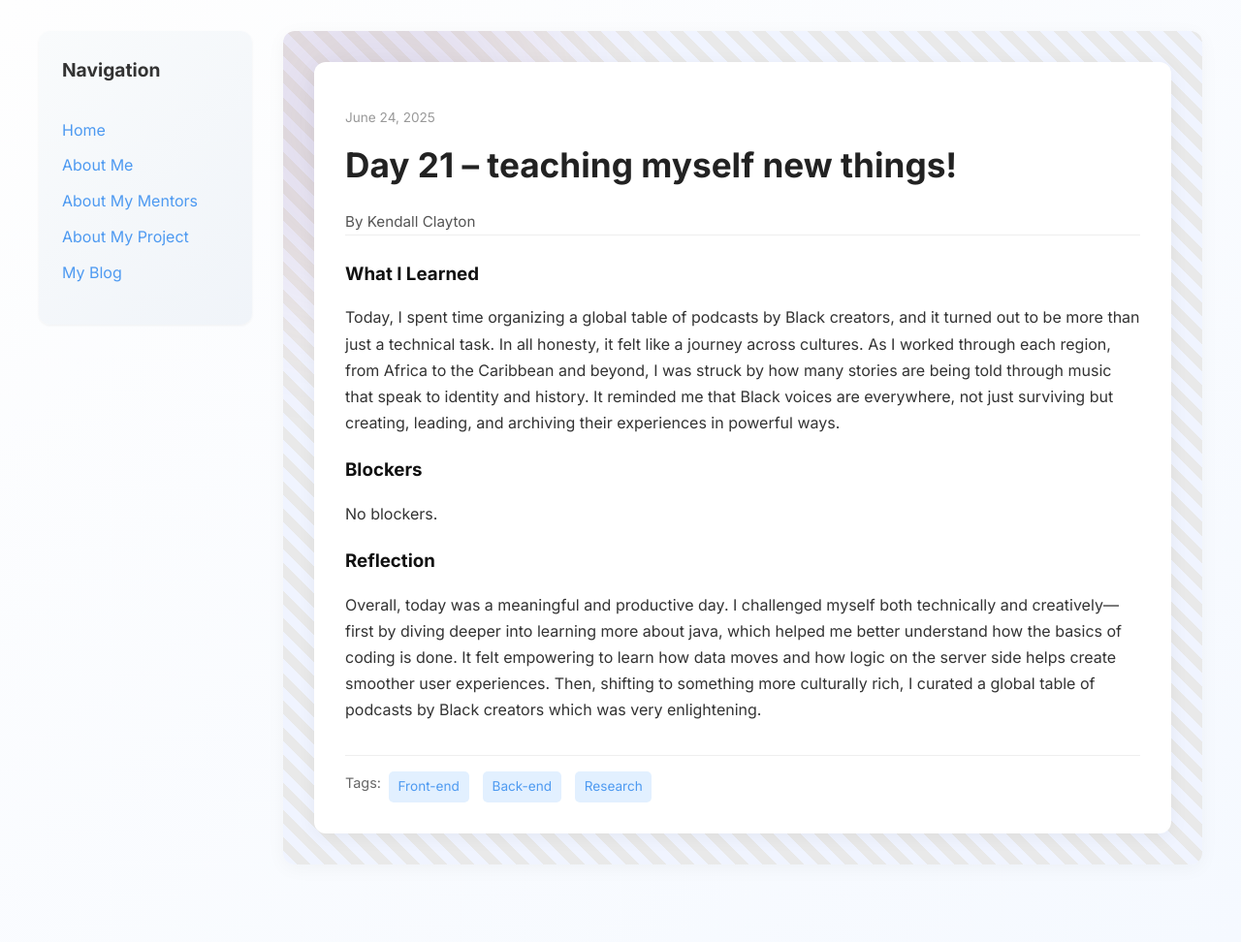
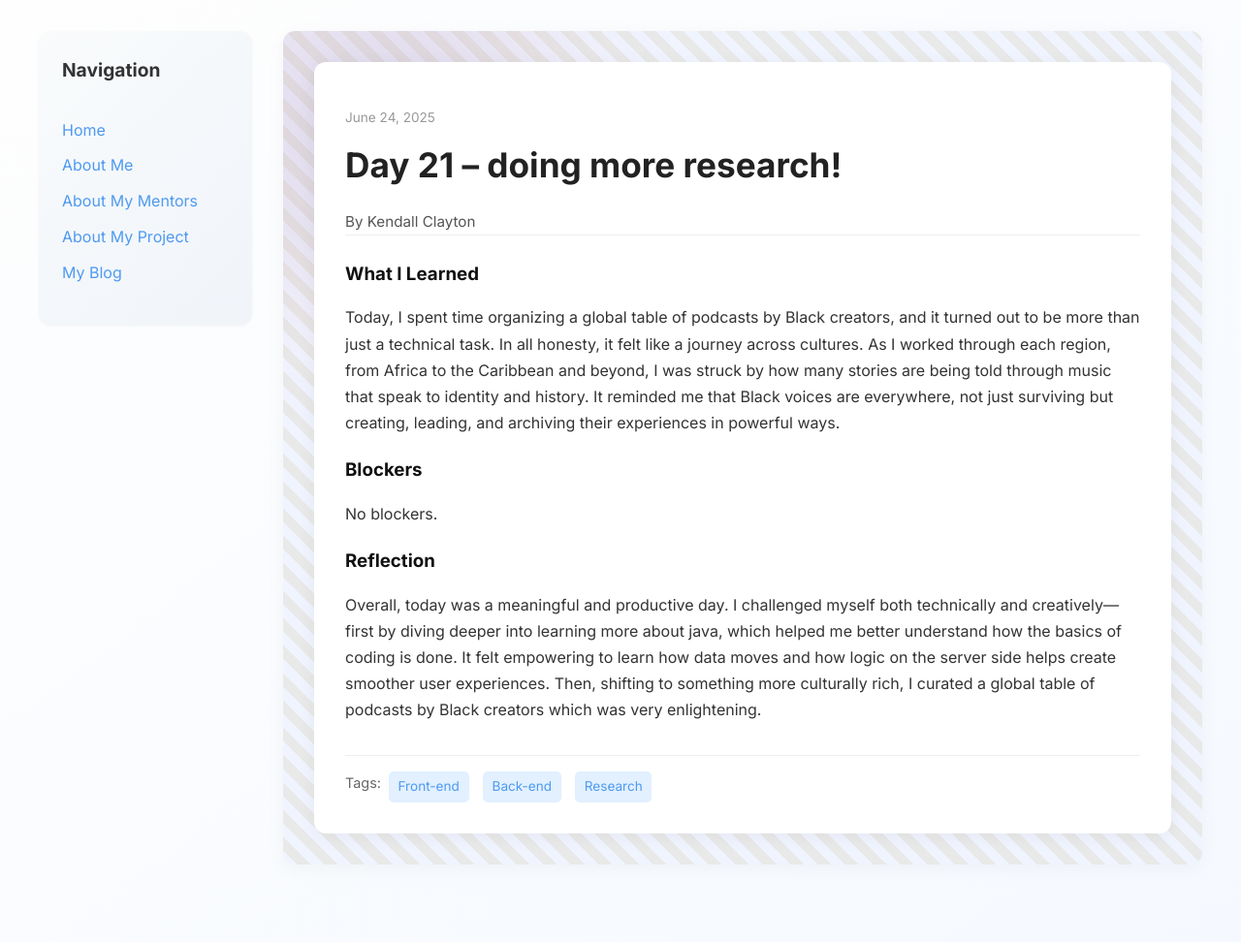
Before and after one commit to kendallzoe/kendallzoe.github.io, a Jekyll site: the page built from _posts/2025-06-24-day-21.md, in a window 1280 px wide. Shown: the whole page at 97% size. Built offline with Jekyll 4.4.1, drawn with Linux system fonts in a browser that asks for light colours.

Commit message:
Update 2025-06-24-day-21.md

```diff
--- a/_posts/2025-06-24-day-21.md
+++ b/_posts/2025-06-24-day-21.md
@@ -1,6 +1,6 @@
 ---
 layout: post
-title: "Day 21 – teaching myself new things!"
+title: "Day 21 – doing more research!"
 date: 2025-06-24
 author: "Kendall Clayton"
 permalink: /day21.html
```
